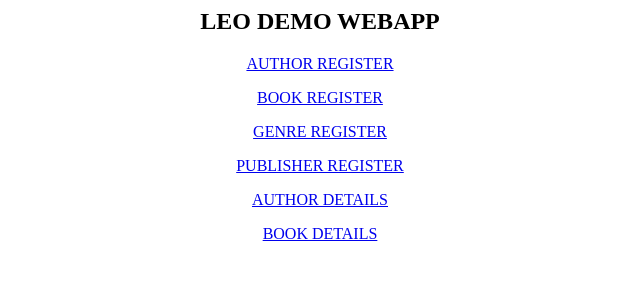
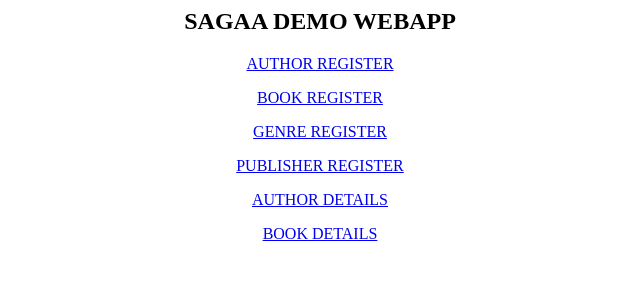
Before and after one commit to Thilakeshaws27/Django-jen, a Django app: page /app4/home in a window 1280 px wide. Shown: the top 300 px of the page, without its empty margins (320-960 px from the left). Run offline with Django 5.2, Linux system fonts and the light colour scheme.

Commit message:
Update home.html

```diff
--- a/app4/templates/home.html
+++ b/app4/templates/home.html
@@ -1,6 +1,6 @@
 <html>
     <body><Center>
-        <h2>LEO DEMO WEBAPP</h2>
+        <h2>SAGAA DEMO WEBAPP</h2>
         <p><a href="authorreg">AUTHOR REGISTER</a></p>
         <p><a href="bookreg">BOOK REGISTER</a></p>
         <p><a href="genreg">GENRE REGISTER</a></p>
```
